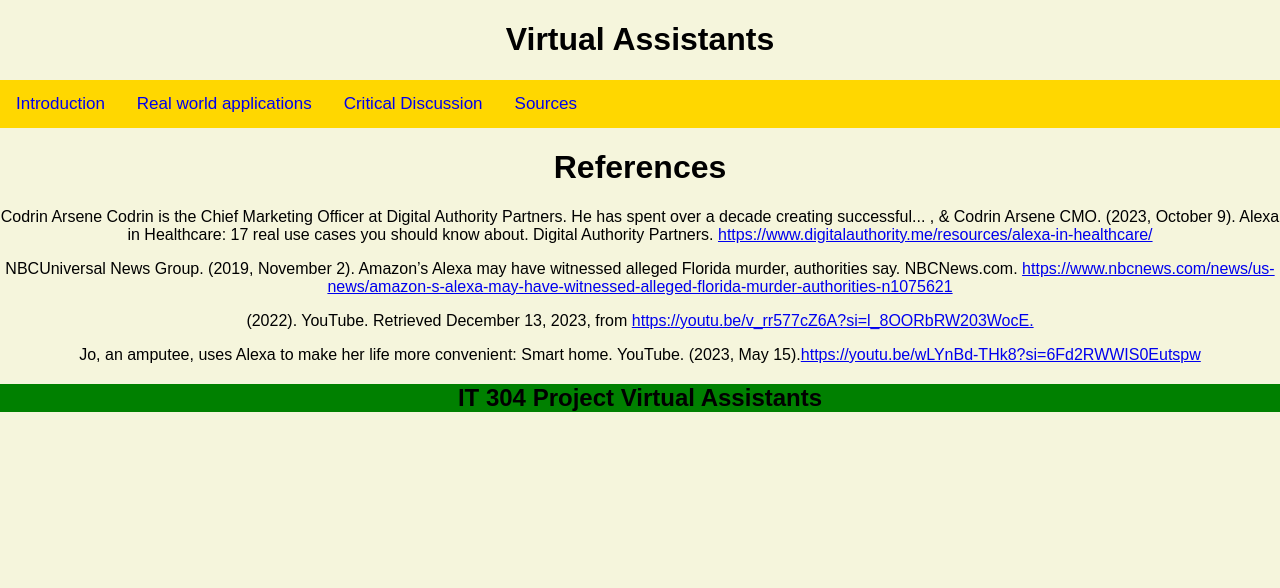
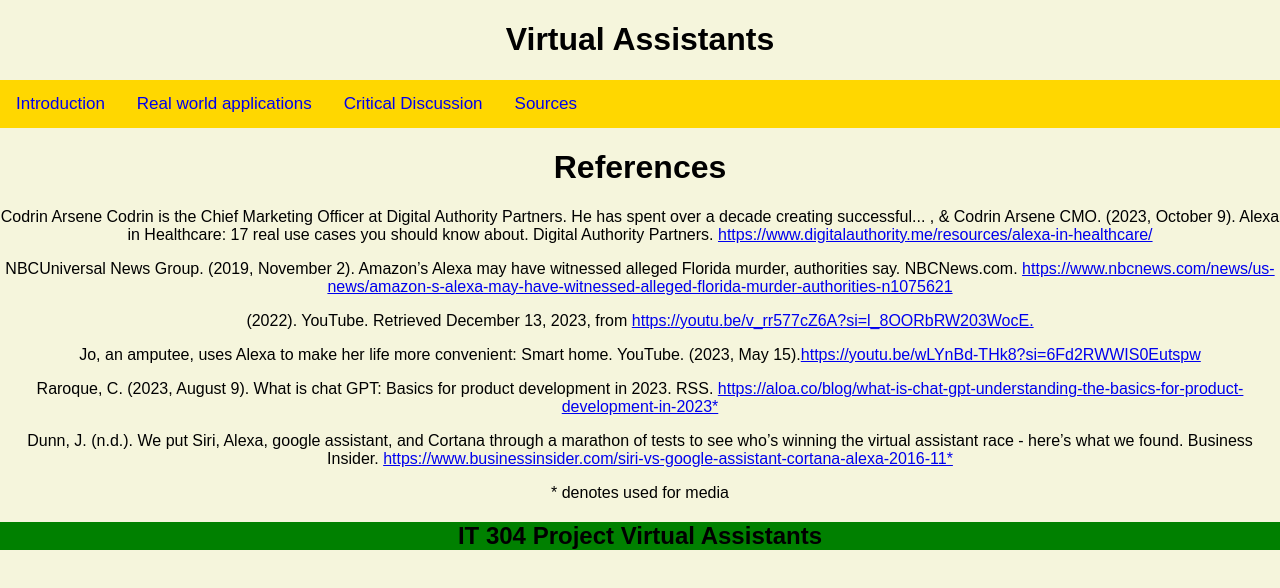
Before and after one commit to ygesses/sources, a plain HTML site: page index.html in a window 1280 px wide. Drawn offline with Linux system fonts and the light colour scheme.

Commit message:
Update index.html

```diff
--- a/index.html
+++ b/index.html
@@ -46,6 +46,9 @@
   <p><center>NBCUniversal News Group. (2019, November 2). Amazon’s Alexa may have witnessed alleged Florida murder, authorities say. NBCNews.com. <a href="https://www.nbcnews.com/news/us-news/amazon-s-alexa-may-have-witnessed-alleged-florida-murder-authorities-n1075621">https://www.nbcnews.com/news/us-news/amazon-s-alexa-may-have-witnessed-alleged-florida-murder-authorities-n1075621</a></center></p>
   <p><center>(2022). YouTube. Retrieved December 13, 2023, from  <a href="https://youtu.be/v_rr577cZ6A?si=l_8OORbRW203WocE.">https://youtu.be/v_rr577cZ6A?si=l_8OORbRW203WocE.</a> </center></p>
   <p><center>Jo, an amputee, uses Alexa to make her life more convenient: Smart home. YouTube. (2023, May 15).<a href="https://youtu.be/wLYnBd-THk8?si=6Fd2RWWIS0Eutspw">https://youtu.be/wLYnBd-THk8?si=6Fd2RWWIS0Eutspw</a></center></p>
+<p><center>Raroque, C. (2023, August 9). What is chat GPT: Basics for product development in 2023. RSS.  <a href="https://aloa.co/blog/what-is-chat-gpt-understanding-the-basics-for-product-development-in-2023">https://aloa.co/blog/what-is-chat-gpt-understanding-the-basics-for-product-development-in-2023*</a></center></p>
+<p><center>Dunn, J. (n.d.). We put Siri, Alexa, google assistant, and Cortana through a marathon of tests to see who’s winning the virtual assistant race - here’s what we found. Business Insider. <a href="https://www.businessinsider.com/siri-vs-google-assistant-cortana-alexa-2016-11">https://www.businessinsider.com/siri-vs-google-assistant-cortana-alexa-2016-11*</a></center></p>
+  <p><center>* denotes used for media</center></p>
 </body>
 <footer>
 <h2><center> IT 304 Project Virtual Assistants</h2></center></footer>
```
